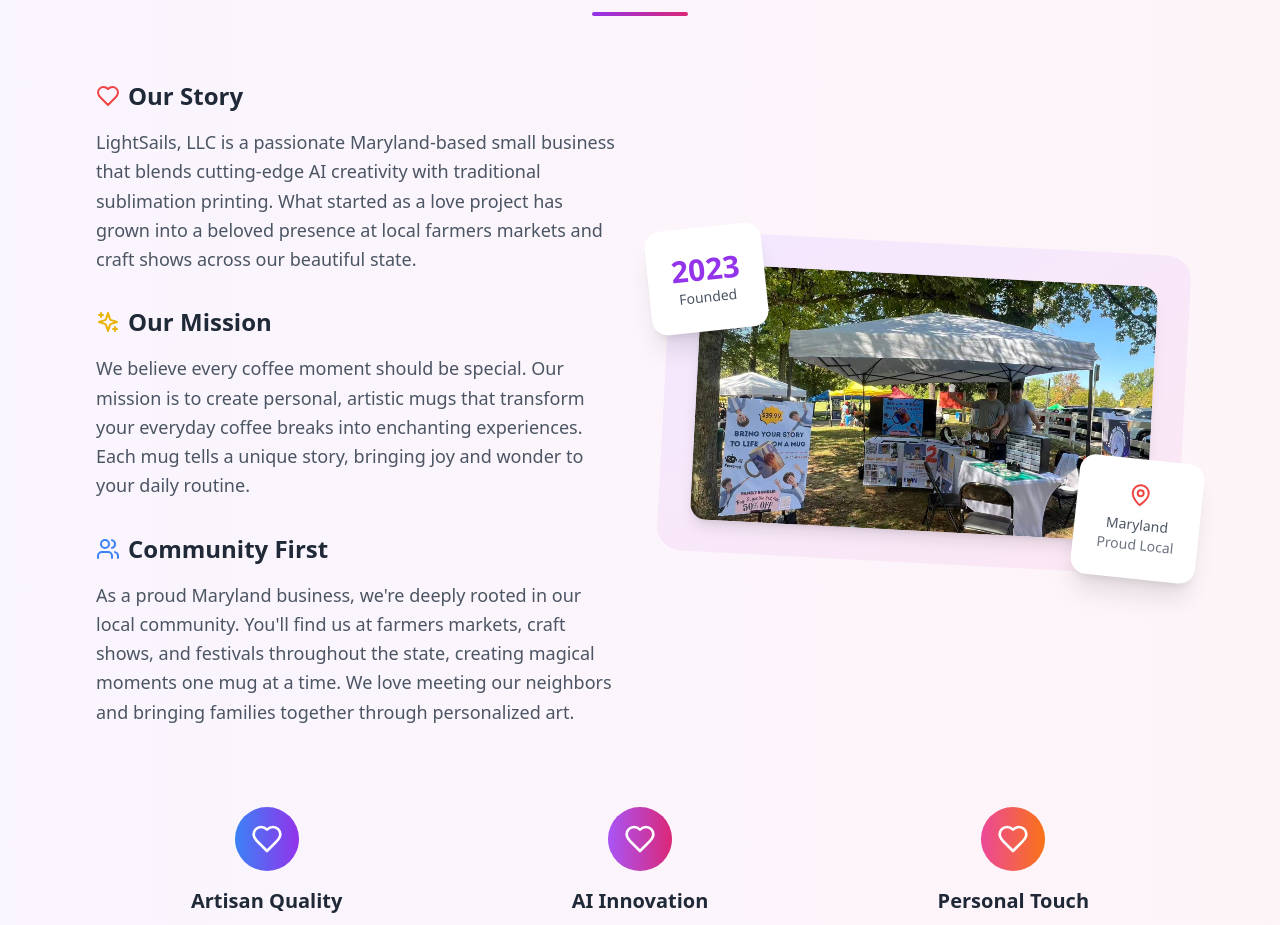
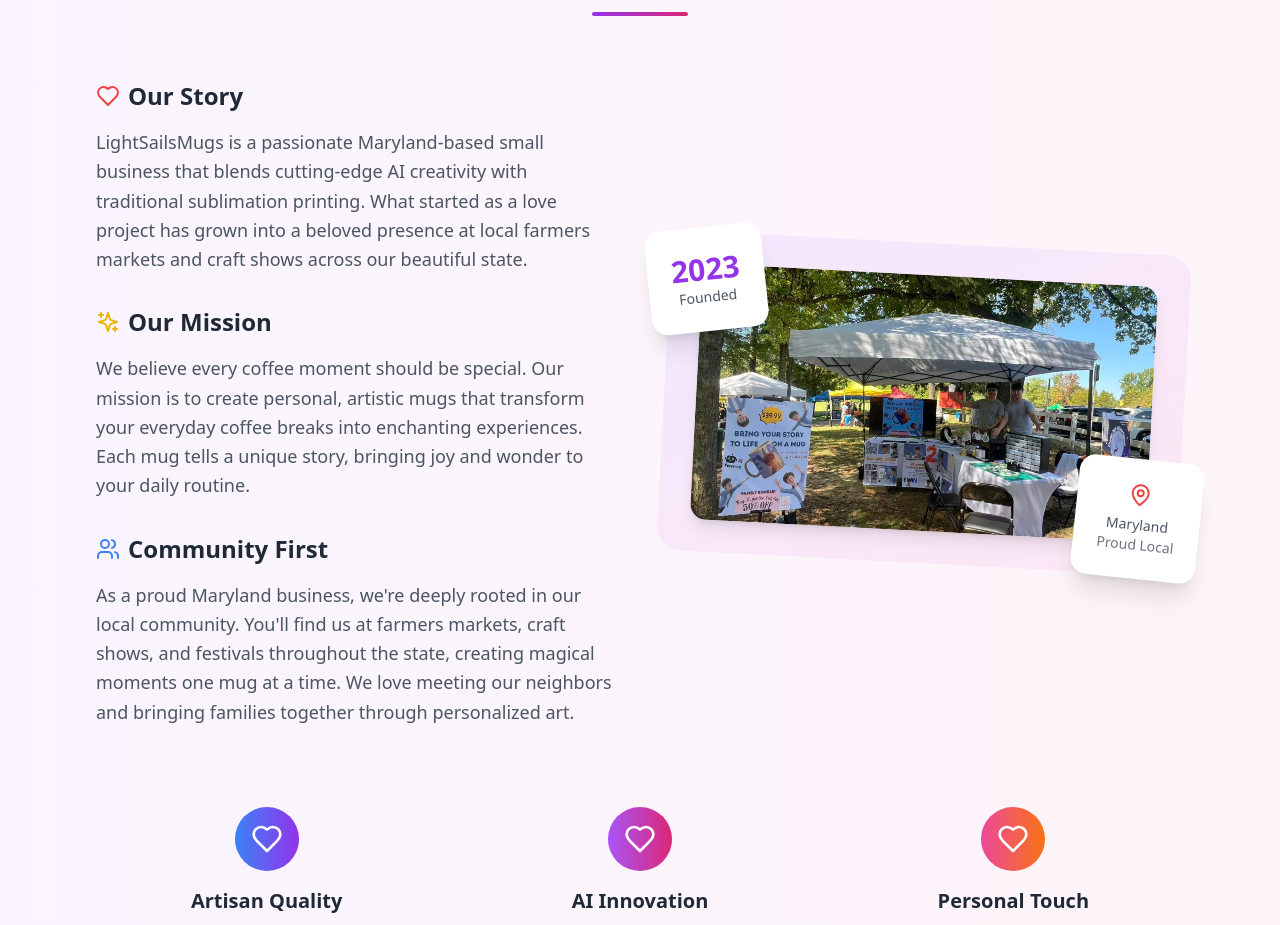
Before and after one commit to EvanYang0527/LightSails-Website, a React (Vite) app: page / in a window 1280 px wide. Shown: the part 940-1865 px from the top of the page. Built offline with nearby package versions, Linux system fonts and the light colour scheme.

Commit message:
Change some LightSails, LLC to LightSailsMugs

```diff
--- a/index.html
+++ b/index.html
@@ -10,7 +10,7 @@
     <meta property="og:title" content="LightSails LLC - Custom Cartoon Portrait Mugs" />
     <meta property="og:description" content="Transform your favorite photos into cartoon portraits with our custom sublimation mugs. Perfect for gifts, memories, and everyday magic!" />
     <meta property="og:type" content="website" />
-    <title>LightSails LLC - Custom Sublimation Mugs | Maryland Farmers Markets</title>
+    <title>LightSailsMugs - Custom Sublimation Mugs | Maryland Farmers Markets</title>
   </head>
   <body>
     <div id="root"></div>
--- a/src/components/About.tsx
+++ b/src/components/About.tsx
@@ -26,7 +26,7 @@
                 Our Story
               </h3>
               <p className="text-lg text-gray-600 leading-relaxed">
-                LightSails, LLC is a passionate Maryland-based small business that blends cutting-edge AI creativity
+                LightSailsMugs is a passionate Maryland-based small business that blends cutting-edge AI creativity
                 with traditional sublimation printing. What started as a love project has grown into a beloved presence
                 at local farmers markets and craft shows across our beautiful state.
               </p>
```
